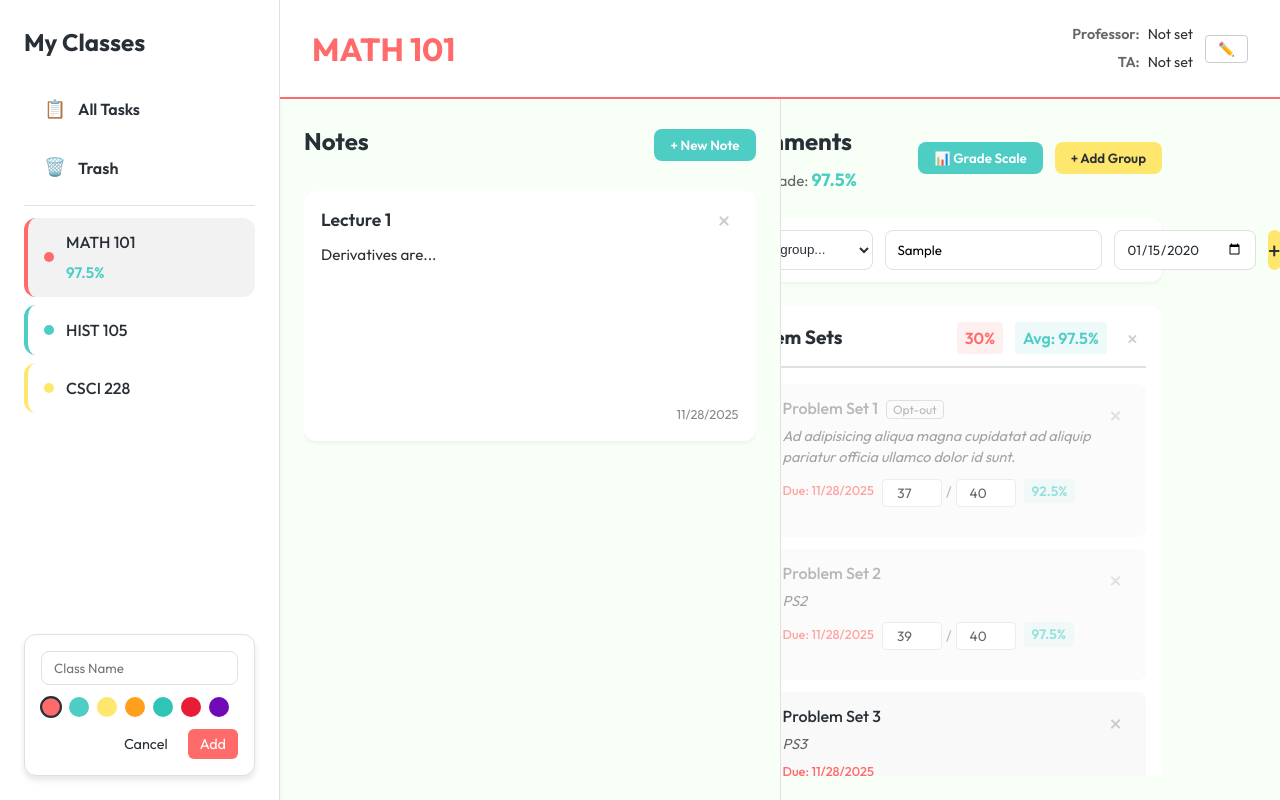
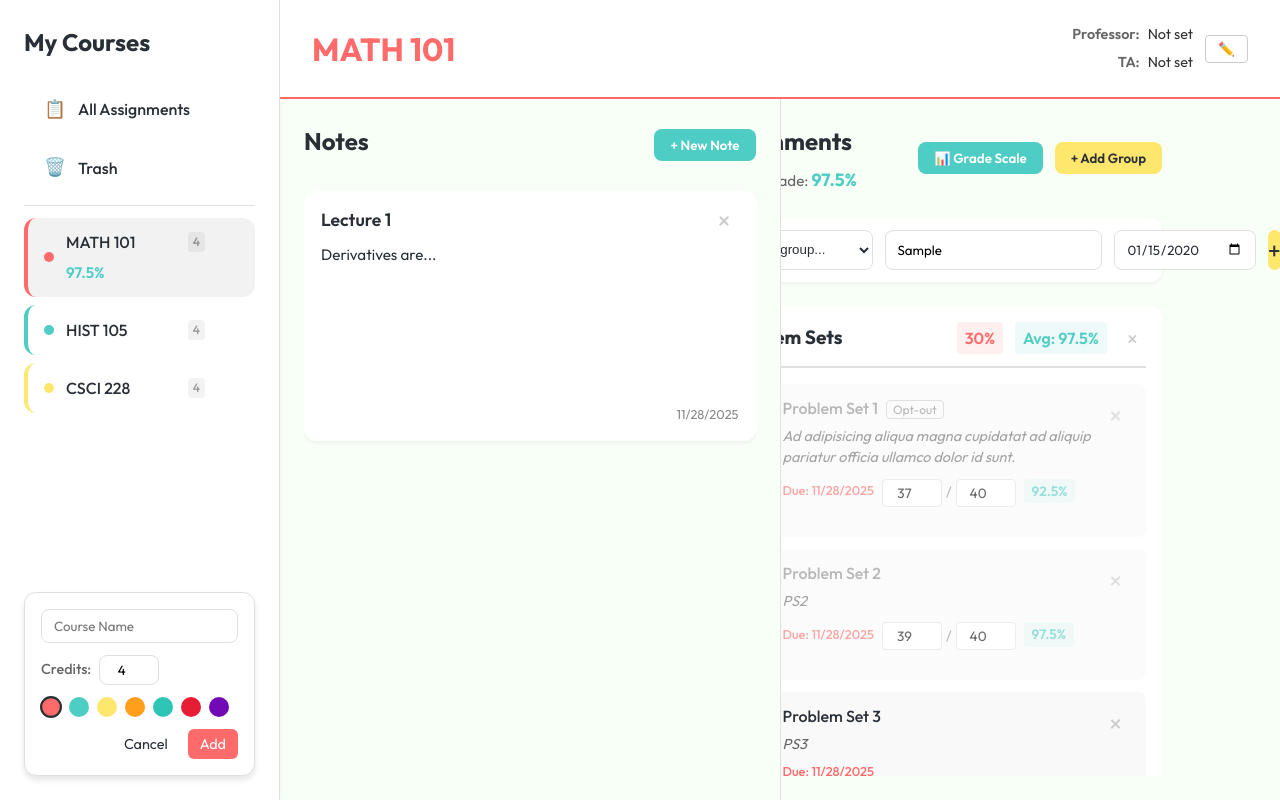
Before and after one commit to Aaron-bang/whats-my-grade, a React (Vite) app: page / in a window 1280 px wide. Both pictures are taken after typing "Sample", "2020-01-15" into the empty fields and a click on the button "+ Add Class". Built offline with nearby package versions, Linux system fonts and the light colour scheme.

Commit message:
feat: Add weighted GPA calculation and course credits
- Implement credit hour system for courses (default 4 credits)
- Add weighted GPA calculation based on letter grades and credits

```diff
--- a/src/App.tsx
+++ b/src/App.tsx
@@ -67,8 +67,8 @@ function App() {
   ]);
 
   // Handlers
-  const handleAddCourse = (name: string, color: string) => {
-    const newCourse: Course = { id: generateId(), name, color };
+  const handleAddCourse = (name: string, color: string, credits: number) => {
+    const newCourse: Course = { id: generateId(), name, color, credits };
     setCourses([...courses, newCourse]);
     setSelectedCourseId(newCourse.id);
   };
@@ -77,8 +77,8 @@ function App() {
     setCourses(courses.map(c => c.id === id ? { ...c, ...updates } : c));
   };
 
-  const handleEditCourse = (id: string, name: string, color: string) => {
-    handleUpdateCourse(id, { name, color });
+  const handleEditCourse = (id: string, name: string, color: string, credits: number) => {
+    handleUpdateCourse(id, { name, color, credits });
   };
 
   const handleAddNote = () => {
--- a/src/components/Sidebar.css
+++ b/src/components/Sidebar.css
@@ -9,11 +9,18 @@
     box-shadow: var(--shadow-sm);
 }
 
+.sidebar-header {
+    display: flex;
+    justify-content: space-between;
+    align-items: flex-start;
+    margin-bottom: 24px;
+}
+
 .sidebar-header h2 {
     font-weight: 700;
     color: var(--dark);
-    margin-bottom: 24px;
     font-size: 1.5rem;
+    margin: 0;
 }
 
 .course-list {
@@ -219,3 +226,60 @@
     font-weight: 700;
     color: #667eea;
 }
+
+.overall-gpa {
+    display: flex;
+    flex-direction: column;
+    align-items: flex-end;
+    line-height: 1.2;
+}
+
+.gpa-label {
+    font-size: 0.7rem;
+    text-transform: uppercase;
+    color: #888;
+    font-weight: 600;
+    letter-spacing: 0.5px;
+}
+
+.gpa-value {
+    font-size: 1.4rem;
+    font-weight: 700;
+    color: var(--primary);
+}
+
+.course-title-row {
+    display: flex;
+    justify-content: space-between;
+    align-items: center;
+    width: 100%;
+}
+
+.course-credits {
+    font-size: 0.75rem;
+    color: #999;
+    background: rgba(0, 0, 0, 0.05);
+    padding: 1px 5px;
+    border-radius: 4px;
+    margin-left: 8px;
+}
+
+.credits-input-group {
+    display: flex;
+    align-items: center;
+    gap: 8px;
+    margin-bottom: 12px;
+}
+
+.credits-input-group label {
+    font-size: 0.9rem;
+    color: #666;
+    font-weight: 500;
+}
+
+.credits-input {
+    width: 60px !important;
+    margin-bottom: 0 !important;
+    padding: 6px 8px !important;
+    text-align: center;
+}
--- a/src/components/Sidebar.tsx
+++ b/src/components/Sidebar.tsx
@@ -1,14 +1,14 @@
 import React, { useState } from 'react';
 import type { Course } from '../types';
-import { calculateLetterGrade } from '../utils/gradeUtils';
+import { calculateLetterGrade, calculateWeightedGPA } from '../utils/gradeUtils';
 import './Sidebar.css';
 
 interface SidebarProps {
     courses: Course[];
     selectedCourseId: string | null;
     onSelectCourse: (id: string) => void;
-    onAddCourse: (name: string, color: string) => void;
-    onEditCourse: (id: string, name: string, color: string) => void;
+    onAddCourse: (name: string, color: string, credits: number) => void;
+    onEditCourse: (id: string, name: string, color: string, credits: number) => void;
     getCourseGrade?: (courseId: string) => number | undefined;
 }
 
@@ -17,15 +17,33 @@ const COLORS = ['#FF6B6B', '#4ECDC4', '#FFE66D', '#FF9F1C', '#2EC4B6', '#E71D36'
 export const Sidebar: React.FC<SidebarProps> = ({ courses, selectedCourseId, onSelectCourse, onAddCourse, onEditCourse, getCourseGrade }) => {
     const [isAdding, setIsAdding] = useState(false);
     const [newCourseName, setNewCourseName] = useState('');
+    const [newCourseCredits, setNewCourseCredits] = useState(4);
     const [selectedColor, setSelectedColor] = useState(COLORS[0]);
     const [editingCourseId, setEditingCourseId] = useState<string | null>(null);
     const [editCourseName, setEditCourseName] = useState('');
+    const [editCourseCredits, setEditCourseCredits] = useState(4);
     const [editCourseColor, setEditCourseColor] = useState('');
 
-    const handleAdd = () => {
+    // Calculate overall GPA
+    const courseGrades = courses.map(course => {
+        const percentage = getCourseGrade ? getCourseGrade(course.id) : undefined;
+        const letterGrade = percentage !== undefined
+            ? calculateLetterGrade(percentage, course.gradeScale)
+            : null;
+        return {
+            grade: letterGrade,
+            credits: course.credits || 4
+        };
+    });
+
+    const overallGPA = calculateWeightedGPA(courseGrades);
+
+    const handleAddCourse = (e: React.FormEvent) => {
+        e.preventDefault();
         if (newCourseName.trim()) {
-            onAddCourse(newCourseName, selectedColor);
+            onAddCourse(newCourseName, selectedColor, newCourseCredits);
             setNewCourseName('');
+            setNewCourseCredits(4);
             setIsAdding(false);
         }
     };
@@ -33,53 +51,69 @@ export const Sidebar: React.FC<SidebarProps> = ({ courses, selectedCourseId, onS
     const handleStartEdit = (course: Course) => {
         setEditingCourseId(course.id);
         setEditCourseName(course.name);
+        setEditCourseCredits(course.credits || 4);
         setEditCourseColor(course.color);
     };
 
     const handleSaveEdit = () => {
         if (editingCourseId && editCourseName.trim()) {
-            onEditCourse(editingCourseId, editCourseName, editCourseColor);
+            onEditCourse(editingCourseId, editCourseName, editCourseColor, editCourseCredits);
             setEditingCourseId(null);
         }
     };
 
-    const handleCancelEdit = () => {
-        setEditingCourseId(null);
-    };
 
     return (
         <div className="sidebar">
             <div className="sidebar-header">
-                <h2>My Classes</h2>
+                <h2>My Courses</h2>
+                {overallGPA !== null && (
+                    <div className="overall-gpa">
+                        <span className="gpa-label">GPA</span>
+                        <span className="gpa-value">{overallGPA.toFixed(2)}</span>
+                    </div>
+                )}
             </div>
 
             <div className="course-list">
                 <div
-                    className={`course-item special-item ${selectedCourseId === 'all-tasks' ? 'active' : ''}`}
+                    className={`course-item ${selectedCourseId === 'all-tasks' ? 'active' : ''} special-item`}
                     onClick={() => onSelectCourse('all-tasks')}
                 >
                     <span className="course-icon">📋</span>
-                    All Tasks
+                    <span className="course-name">All Assignments</span>
                 </div>
                 <div
-                    className={`course-item special-item ${selectedCourseId === 'trash' ? 'active' : ''}`}
+                    className={`course-item ${selectedCourseId === 'trash' ? 'active' : ''} special-item`}
                     onClick={() => onSelectCourse('trash')}
                 >
                     <span className="course-icon">🗑️</span>
-                    Trash
+                    <span className="course-name">Trash</span>
                 </div>
 
                 <div className="divider"></div>
 
                 {courses.map(course => (
                     editingCourseId === course.id ? (
-                        <div key={course.id} className="edit-course-form">
+                        <div key={course.id} className="edit-course-form" onClick={(e) => e.stopPropagation()}>
                             <input
                                 type="text"
                                 value={editCourseName}
                                 onChange={(e) => setEditCourseName(e.target.value)}
+                                placeholder="Course Name"
                                 autoFocus
                             />
+                            <div className="credits-input-group">
+                                <label>Credits:</label>
+                                <input
+                                    type="number"
+                                    min="0"
+                                    max="10"
+                                    value={editCourseCredits}
+                                    onChange={(e) => setEditCourseCredits(Number(e.target.value))}
+                                    className="credits-input"
+                                />
+                            </div>
                             <div className="color-picker">
                                 {COLORS.map(color => (
                                     <div
@@ -91,7 +125,7 @@ export const Sidebar: React.FC<SidebarProps> = ({ courses, selectedCourseId, onS
                                 ))}
                             </div>
                             <div className="edit-actions">
-                                <button onClick={handleCancelEdit}>Cancel</button>
+                                <button onClick={() => setEditingCourseId(null)}>Cancel</button>
                                 <button className="confirm-btn" onClick={handleSaveEdit}>Save</button>
                             </div>
                         </div>
@@ -104,7 +138,10 @@ export const Sidebar: React.FC<SidebarProps> = ({ courses, selectedCourseId, onS
                         >
                             <span className="course-dot" style={{ backgroundColor: course.color }}></span>
                             <div className="course-item-content">
-                                <span className="course-name">{course.name}</span>
+                                <div className="course-title-row">
+                                    <span className="course-name">{course.name}</span>
+                                    <span className="course-credits">{course.credits || 4} </span>
+                                </div>
                                 {getCourseGrade && getCourseGrade(course.id) !== undefined && (
                                     <div className="course-grade-display">
                                         <span className="course-grade-text">
@@ -133,14 +170,25 @@ export const Sidebar: React.FC<SidebarProps> = ({ courses, selectedCourseId, onS
             </div>
 
             {isAdding ? (
-                <div className="add-course-form">
+                <form className="add-course-form" onSubmit={handleAddCourse}>
                     <input
                         type="text"
-                        placeholder="Class Name"
+                        placeholder="Course Name"
                         value={newCourseName}
                         onChange={(e) => setNewCourseName(e.target.value)}
                         autoFocus
                     />
+                    <div className="credits-input-group">
+                        <label>Credits:</label>
+                        <input
+                            type="number"
+                            min="0"
+                            max="10"
+                            value={newCourseCredits}
+                            onChange={(e) => setNewCourseCredits(Number(e.target.value))}
+                            className="credits-input"
+                        />
+                    </div>
                     <div className="color-picker">
                         {COLORS.map(color => (
                             <div
@@ -152,10 +200,10 @@ export const Sidebar: React.FC<SidebarProps> = ({ courses, selectedCourseId, onS
                         ))}
                     </div>
                     <div className="add-actions">
-                        <button onClick={() => setIsAdding(false)}>Cancel</button>
-                        <button className="confirm-btn" onClick={handleAdd}>Add</button>
+                        <button type="button" onClick={() => setIsAdding(false)}>Cancel</button>
+                        <button type="submit" className="confirm-btn">Add</button>
                     </div>
-                </div>
+                </form>
             ) : (
                 <button className="add-course-btn" onClick={() => setIsAdding(true)}>
                     + Add Class
--- a/src/types.ts
+++ b/src/types.ts
@@ -6,7 +6,8 @@ export interface Course {
     professorEmail?: string;
     taName?: string;
     taEmail?: string;
-    gradeScale?: { [key: string]: number }; // Letter grade thresholds, e.g., { 'A': 95, 'A-': 90, ... }
+    gradeScale?: { [key: string]: number }; // Letter grade thresholds
+    credits?: number; // Number of credits, default 4
 }
 
 export interface Note {
--- a/src/utils/gradeUtils.ts
+++ b/src/utils/gradeUtils.ts
@@ -24,3 +24,45 @@ export const calculateLetterGrade = (
     // If no grade matches, return the lowest grade (usually F)
     return sortedGrades[sortedGrades.length - 1]?.[0] || null;
 };
+
+/**
+ * Get GPA points for a letter grade based on the provided chart
+ */
+export const getGPAPoints = (letterGrade: string): number => {
+    switch (letterGrade) {
+        case 'A': return 4.0;
+        case 'A-': return 3 + (2 / 3);
+        case 'B+': return 3 + (1 / 3);
+        case 'B': return 3.0;
+        case 'B-': return 2 + (2 / 3);
+        case 'C+': return 2 + (1 / 3);
+        case 'C': return 2.0;
+        case 'C-': return 1 + (2 / 3);
+        case 'D+': return 1 + (1 / 3);
+        case 'D': return 1.0;
+        case 'D-': return 2 / 3;
+        case 'F': return 0.0;
+        default: return 0.0;
+    }
+};
+
+/**
+ * Calculate weighted GPA for a list of courses
+ */
+export const calculateWeightedGPA = (
+    courses: { grade: string | null; credits: number }[]
+): number | null => {
+    let totalPoints = 0;
+    let totalCredits = 0;
+
+    for (const course of courses) {
+        if (course.grade) {
+            const points = getGPAPoints(course.grade);
+            totalPoints += points * course.credits;
+            totalCredits += course.credits;
+        }
+    }
+
+    if (totalCredits === 0) return null;
+    return totalPoints / totalCredits;
+};
```
Also changed, not shown: 1 other file (tests, documents, lock files or other folders).
